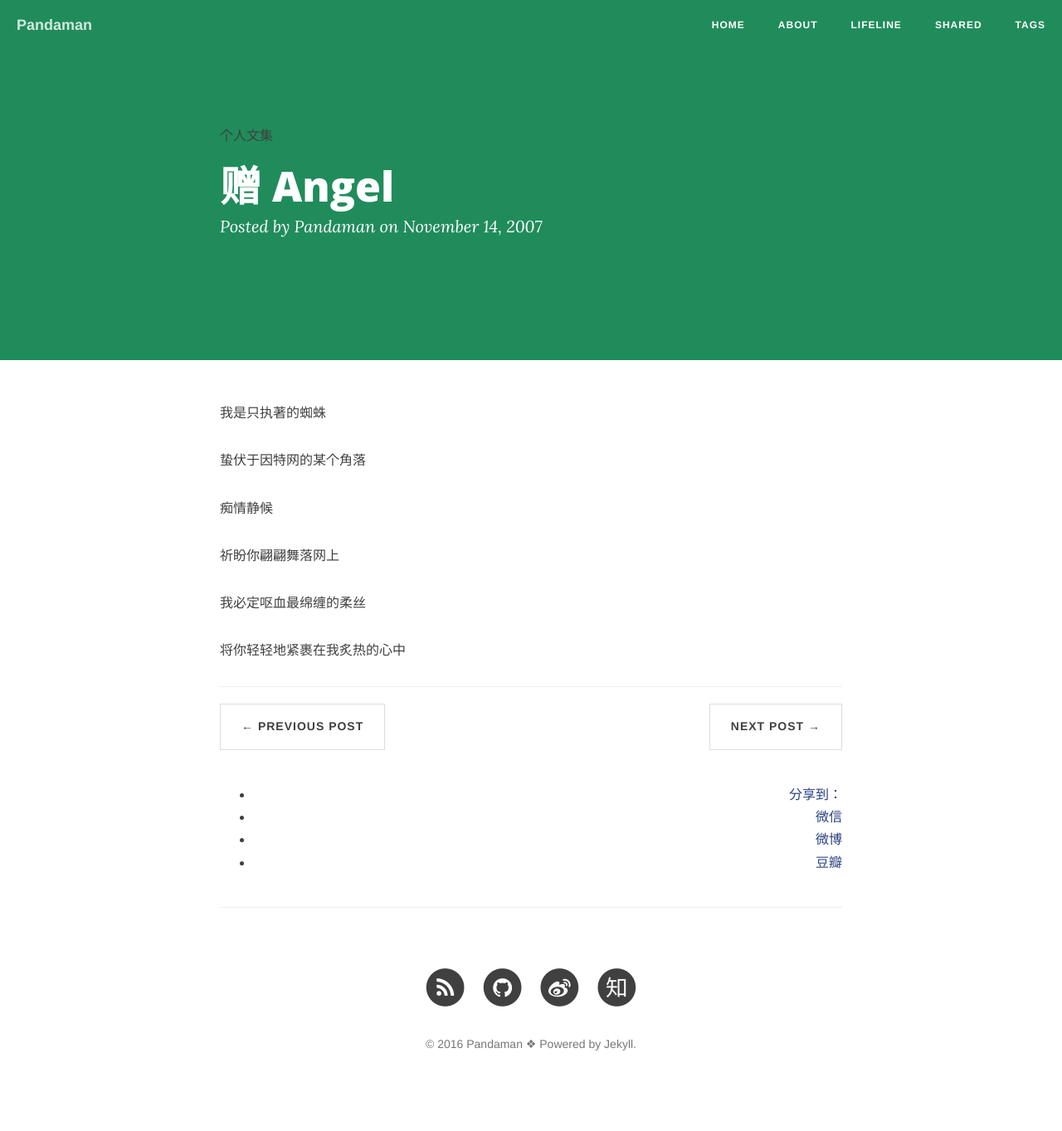
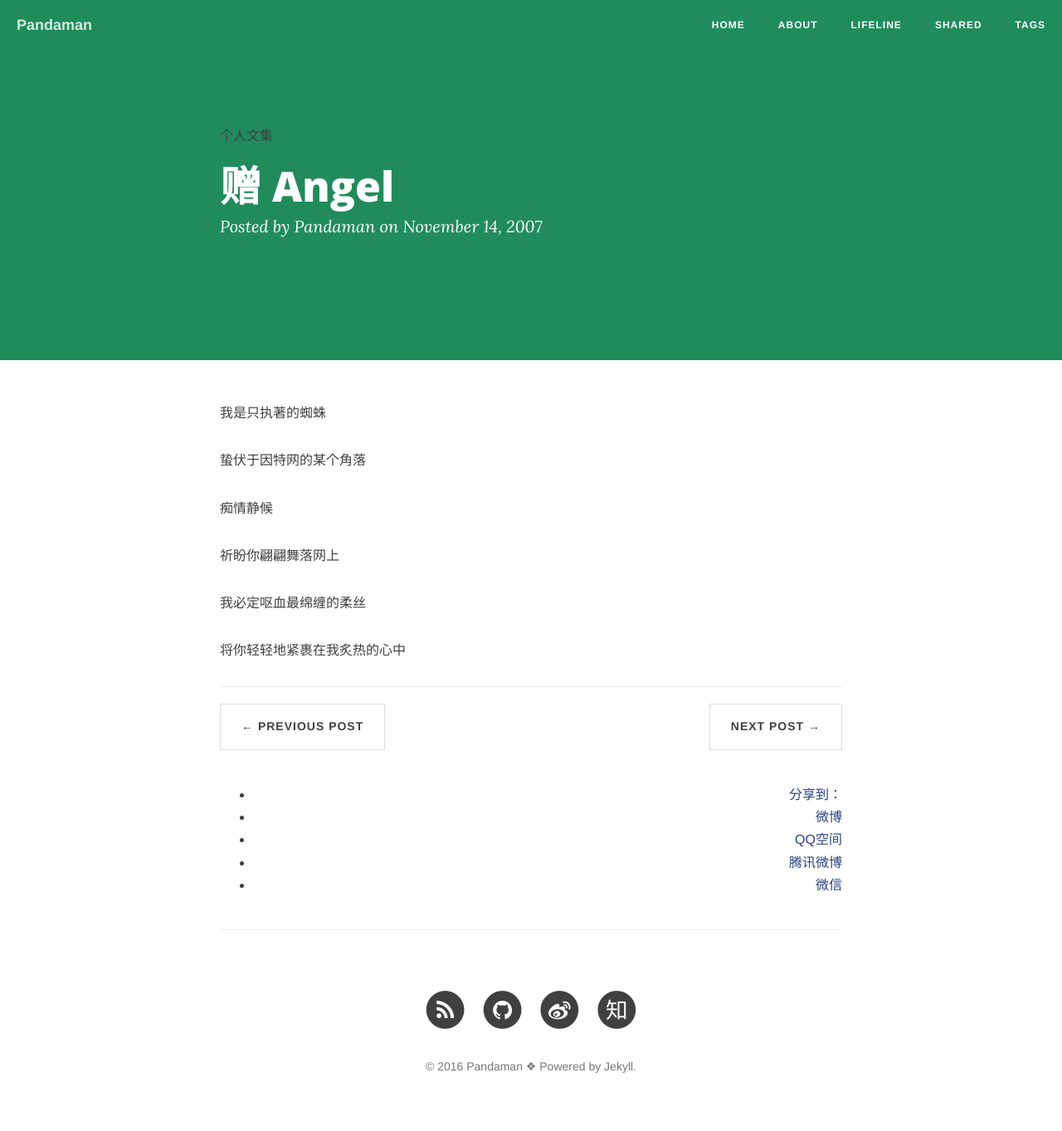
Before and after one commit to ceares/ceares.github.io, a Jekyll site: the page built from _posts/articles/2007-11-14-Angel.md, in a window 1280 px wide. Shown: the whole page at 83% size. Built offline with Jekyll 4.4.1, drawn with Linux system fonts in a browser that asks for light colours; nearby versions of some CDN libraries; comment, search, counter and statistics services are not loaded; before the commit the page ends 1336 px from its top, so only the background shows below that.

Commit message:
Update post.html

```diff
--- a/_layouts/post.html
+++ b/_layouts/post.html
@@ -68,18 +68,21 @@ layout: default
                     }
                 </style>
 
+
                 <div class="ds-share"
+
                     data-thread-key="{{page.id}}" data-title="{{page.title}}"
                     data-images="{{ site.url }}/{% if page.header-img %}{{ page.header-img }}{% else %}{{ site.header-img }}{% endif %}"
-                    data-content="{{ content | strip_html | truncate:80 }} | Microdust:Azeril's blog"
+                    data-content="{{ content | strip_html | truncate:80 }} | Pandaman's blog"
                     data-url="{{site.url}}{{page.url}}">
                     <div class="ds-share-inline">
                       <ul  class="ds-share-icons-16">
 
-                        <li data-toggle="ds-share-icons-more"><a class="ds-more" href="#">分享到：</a></li>
-                        <li><a class="ds-wechat flat" href="javascript:void(0);" data-service="wechat">微信</a></li>
-                        <li><a class="ds-weibo flat" href="javascript:void(0);" data-service="weibo">微博</a></li>
-                        <li><a class="ds-douban flat" href="javascript:void(0);" data-service="douban">豆瓣</a></li>
+      	                    <li data-toggle="ds-share-icons-more"><a class="ds-more" href="javascript:void(0);">分享到：</a></li>
+                            <li><a class="ds-weibo" href="javascript:void(0);" data-service="weibo">微博</a></li>
+                            <li><a class="ds-qzone" href="javascript:void(0);" data-service="qzone">QQ空间</a></li>
+                            <li><a class="ds-qqt" href="javascript:void(0);" data-service="qqt">腾讯微博</a></li>
+                            <li><a class="ds-wechat" href="javascript:void(0);" data-service="wechat">微信</a></li>
                       </ul>
                       <div class="ds-share-icons-more">
                       </div>
```
Also changed, not shown: other parts of _layouts/post.html (+14 -0 lines).
